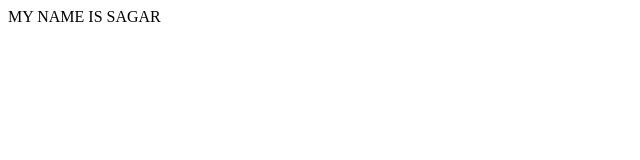
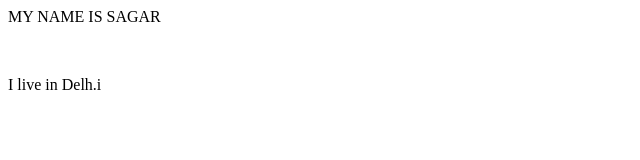
Before and after one commit to SagarPundir368/MY_local_repo, a plain HTML site: page index.html in a window 1280 px wide. Shown: the whole page, without its empty margins (0-640 px from the left). Drawn offline with Linux system fonts and the light colour scheme.

Commit message:
Changes in Feature1

```diff
--- a/index.html
+++ b/index.html
@@ -1 +1,3 @@
 <p> MY NAME IS SAGAR</p>
+<br>
+<p> I live in Delh.i</p>
```
